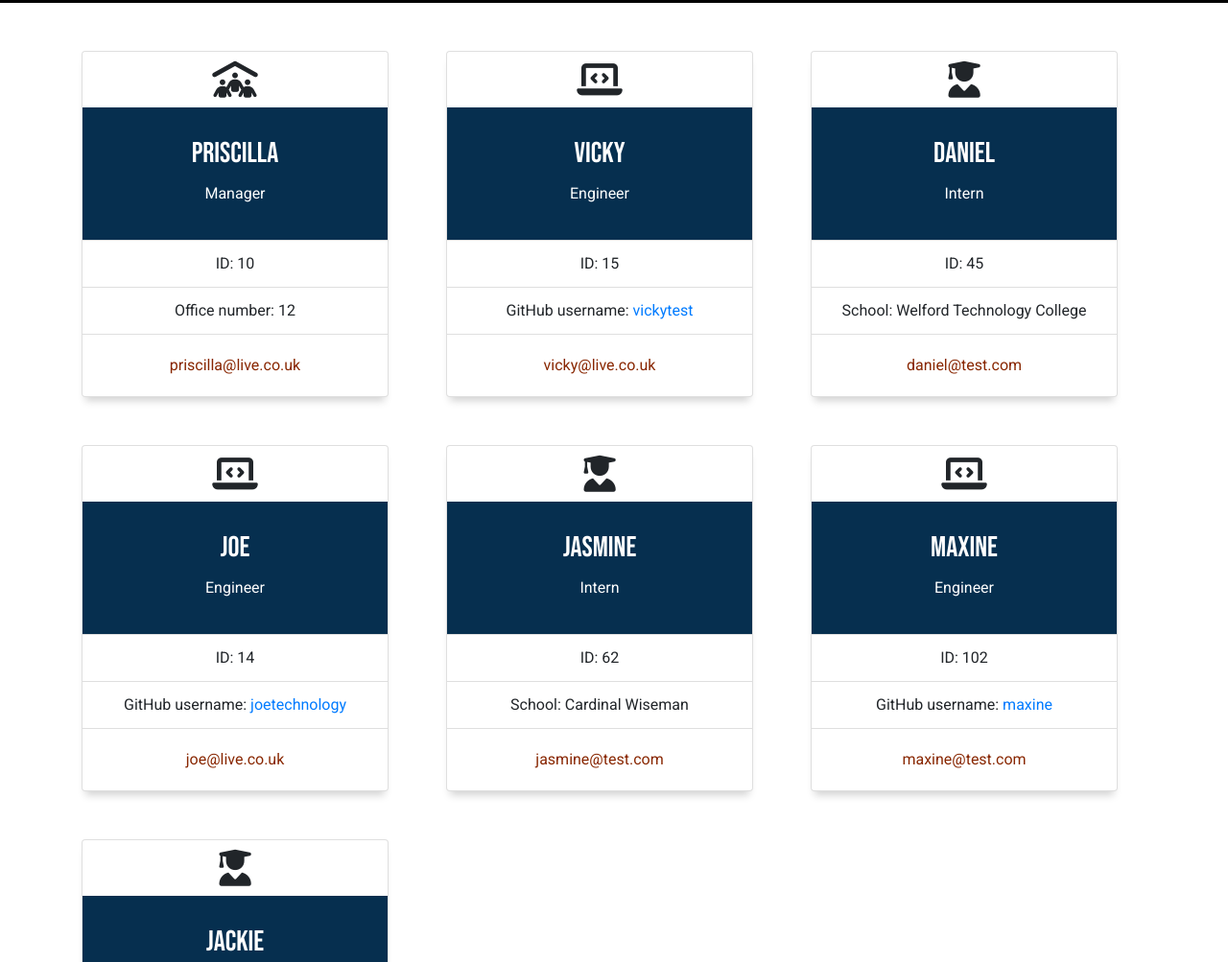
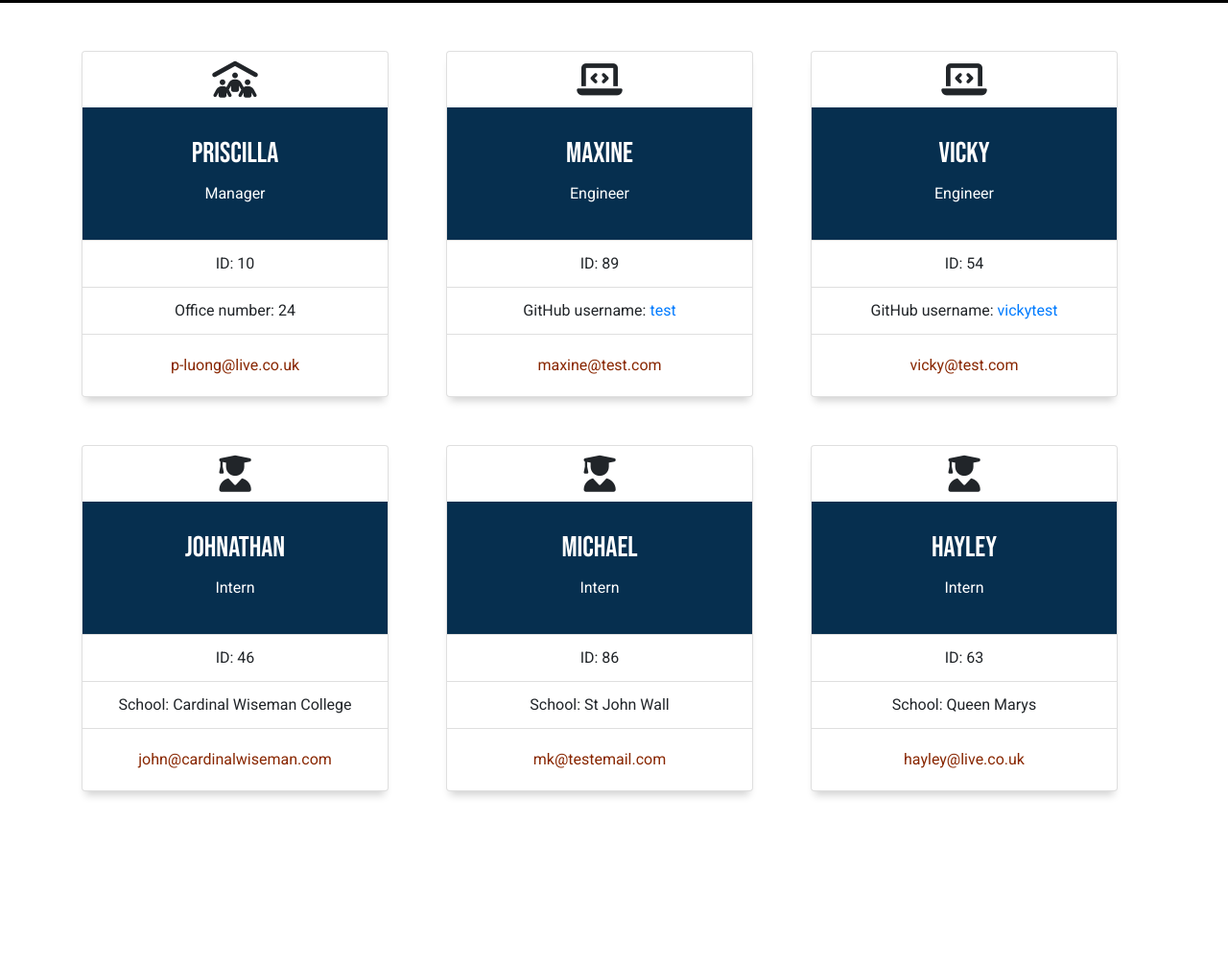
Before and after one commit to priscillaluong/profile-generator-nodejs-oop, a website: page dist/index.html in a window 1280 px wide. Shown: the part 268-1271 px from the top of the page at 96% size. After the commit the page ends 1148 px from the top, so only its background shows below. Drawn offline with nearby package versions, Linux system fonts and the light colour scheme.

Commit message:
updated README file and application screenshots

```diff
--- a/dist/index.html
+++ b/dist/index.html
@@ -25,10 +25,25 @@
         </div>
         <ul class="list-group list-group-flush">
           <li class="list-group-item">ID: 10</li>
-          <li class="list-group-item">Office number: 12</li>
+          <li class="list-group-item">Office number: 24</li>
         </ul>
         <div class="card-body">
-          <a href="mailto:priscilla@live.co.uk" class="card-link">priscilla@live.co.uk</a>
+          <a href="mailto:p-luong@live.co.uk" class="card-link">p-luong@live.co.uk</a>
+        </div>
+      </div>
+  </div><div class="col">
+    <div class="card employee-card" style="width: 20rem;">
+        <i class="fa-solid fa-laptop-code" style="font-size:38px;padding:10px"></i>
+        <div class="card-body name-bg">
+          <h5 class="card-title title-styling">Maxine</h5>
+          <p class="role-styling">Engineer</p>
+        </div>
+        <ul class="list-group list-group-flush">
+          <li class="list-group-item">ID: 89</li>
+          <li class="list-group-item">GitHub username: <a href="https://github.com/test" target="_blank">test</a></li>
+        </ul>
+        <div class="card-body">
+          <a href="mailto:maxine@test.com" class="card-link">maxine@test.com</a>
         </div>
       </div>
   </div><div class="col">
@@ -39,86 +54,56 @@
           <p class="role-styling">Engineer</p>
         </div>
         <ul class="list-group list-group-flush">
-          <li class="list-group-item">ID: 15</li>
-          <li class="list-group-item">GitHub username: <a href="https://github.com/vickytest">vickytest</a></li>
+          <li class="list-group-item">ID: 54</li>
+          <li class="list-group-item">GitHub username: <a href="https://github.com/vickytest" target="_blank">vickytest</a></li>
         </ul>
         <div class="card-body">
-          <a href="mailto:vicky@live.co.uk" class="card-link">vicky@live.co.uk</a>
+          <a href="mailto:vicky@test.com" class="card-link">vicky@test.com</a>
         </div>
       </div>
   </div><div class="col">
     <div class="card employee-card" style="width: 20rem;">
         <i class="fa-solid fa-user-graduate" style="font-size:38px;padding:10px"></i>
         <div class="card-body name-bg">
-          <h5 class="card-title title-styling">Daniel</h5>
+          <h5 class="card-title title-styling">Johnathan</h5>
           <p class="role-styling">Intern</p>
         </div>
         <ul class="list-group list-group-flush">
-          <li class="list-group-item">ID: 45</li>
-          <li class="list-group-item">School: Welford Technology College</li>
+          <li class="list-group-item">ID: 46</li>
+          <li class="list-group-item">School: Cardinal Wiseman College</li>
         </ul>
         <div class="card-body">
-          <a href="mailto:daniel@test.com" class="card-link">daniel@test.com</a>
-        </div>
-      </div>
-  </div><div class="col">
-    <div class="card employee-card" style="width: 20rem;">
-        <i class="fa-solid fa-laptop-code" style="font-size:38px;padding:10px"></i>
-        <div class="card-body name-bg">
-          <h5 class="card-title title-styling">Joe</h5>
-          <p class="role-styling">Engineer</p>
-        </div>
-        <ul class="list-group list-group-flush">
-          <li class="list-group-item">ID: 14</li>
-          <li class="list-group-item">GitHub username: <a href="https://github.com/joetechnology">joetechnology</a></li>
-        </ul>
-        <div class="card-body">
-          <a href="mailto:joe@live.co.uk" class="card-link">joe@live.co.uk</a>
+          <a href="mailto:john@cardinalwiseman.com" class="card-link">john@cardinalwiseman.com</a>
         </div>
       </div>
   </div><div class="col">
     <div class="card employee-card" style="width: 20rem;">
         <i class="fa-solid fa-user-graduate" style="font-size:38px;padding:10px"></i>
         <div class="card-body name-bg">
-          <h5 class="card-title title-styling">Jasmine</h5>
+          <h5 class="card-title title-styling">Michael</h5>
           <p class="role-styling">Intern</p>
         </div>
         <ul class="list-group list-group-flush">
-          <li class="list-group-item">ID: 62</li>
-          <li class="list-group-item">School: Cardinal Wiseman</li>
+          <li class="list-group-item">ID: 86</li>
+          <li class="list-group-item">School: St John Wall</li>
         </ul>
         <div class="card-body">
-          <a href="mailto:jasmine@test.com" class="card-link">jasmine@test.com</a>
-        </div>
-      </div>
-  </div><div class="col">
-    <div class="card employee-card" style="width: 20rem;">
-        <i class="fa-solid fa-laptop-code" style="font-size:38px;padding:10px"></i>
-        <div class="card-body name-bg">
-          <h5 class="card-title title-styling">Maxine</h5>
-          <p class="role-styling">Engineer</p>
-        </div>
-        <ul class="list-group list-group-flush">
-          <li class="list-group-item">ID: 102</li>
-          <li class="list-group-item">GitHub username: <a href="https://github.com/maxine">maxine</a></li>
-        </ul>
-        <div class="card-body">
-          <a href="mailto:maxine@test.com" class="card-link">maxine@test.com</a>
+          <a href="mailto:mk@testemail.com" class="card-link">mk@testemail.com</a>
         </div>
       </div>
   </div><div class="col">
     <div class="card employee-card" style="width: 20rem;">
         <i class="fa-solid fa-user-graduate" style="font-size:38px;padding:10px"></i>
         <div class="card-body name-bg">
-          <h5 class="card-title title-styling">Jackie</h5>
+          <h5 class="card-title title-styling">Hayley</h5>
           <p class="role-styling">Intern</p>
         </div>
         <ul class="list-group list-group-flush">
-          <li class="list-group-item">ID: 17</li>
-          <li class="list-group-item">School: St John Wall</li>
+          <li class="list-group-item">ID: 63</li>
+          <li class="list-group-item">School: Queen Marys</li>
         </ul>
         <div class="card-body">
-          <a href="mailto:jackie@test.com" class="card-link">jackie@test.com</a>
+          <a href="mailto:hayley@live.co.uk" class="card-link">hayley@live.co.uk</a>
         </div>
       </div>
   </div>
```
Also changed, not shown: README.md, assets/images/browser1.png (added), assets/images/browser2.png (added), assets/images/browser3.png (added), assets/images/command.png (added), assets/images/command1.png (added), assets/images/command2.png (added), assets/images/command3.png (added), assets/images/command4.png (added), assets/images/generated-html.png (added), assets/images/tests.png (added), 2 other files.
